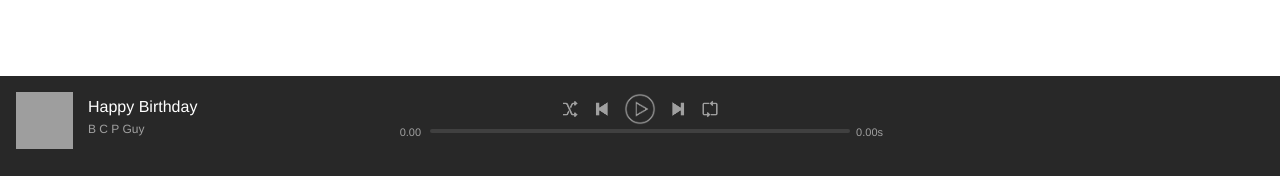
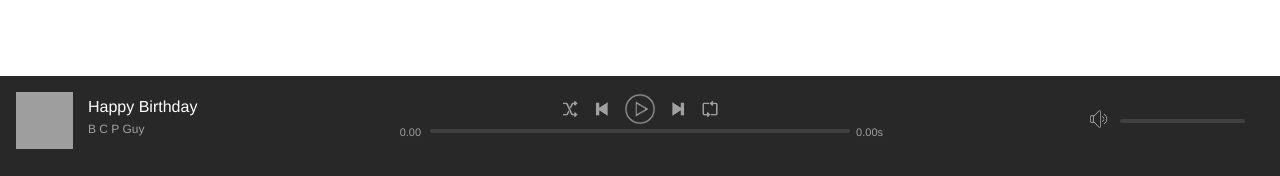
Before and after one commit to NaveenDK/musicplayer, a PHP site: page / in a window 1280 px wide. Shown: the part 624-800 px from the top of the page. Run offline with PHP 8.4, Linux system fonts and the light colour scheme; the visitor is signed in with stand-in values (Sample User, id 1); grey boxes are pictures that could not be loaded.

Commit message:
added volume bar

```diff
--- a/assets/css/style.css
+++ b/assets/css/style.css
@@ -28,6 +28,11 @@ html,body {
 #nowPlayingRight{
     width:30%;
     min-width:180px;
+}
+
+#nowPlayingRight{
+    position:relative;
+    margin-top:16px;
 }
 #nowPlayingCenter{
     width:40%;
@@ -118,3 +123,12 @@ html,body {
     color:#a0a0a0;
 
 }
+
+.volumeBar{
+    width:180px;
+    position:absolute;
+    right:0;
+}
+.volumeBar .progressBar{
+    width:125px;
+}
--- a/index.php
+++ b/index.php
@@ -86,6 +86,17 @@ include("includes/config.php");
 	  </div>
 
 	  <div id="nowPlayingRight">
+		  <div class="volumeBar">
+		    <button class="controlButton volume" title="Volume button">
+			  <img src="assets/images/icons/volume.png" alt="Volume">
+			</button>
+
+			<div class = "progressBar">
+				<div class="progressBarBg">
+ 					<div class="progress"></div>
+				</div>
+			</div>
+		</div>
 	  </div>
 
 
```
